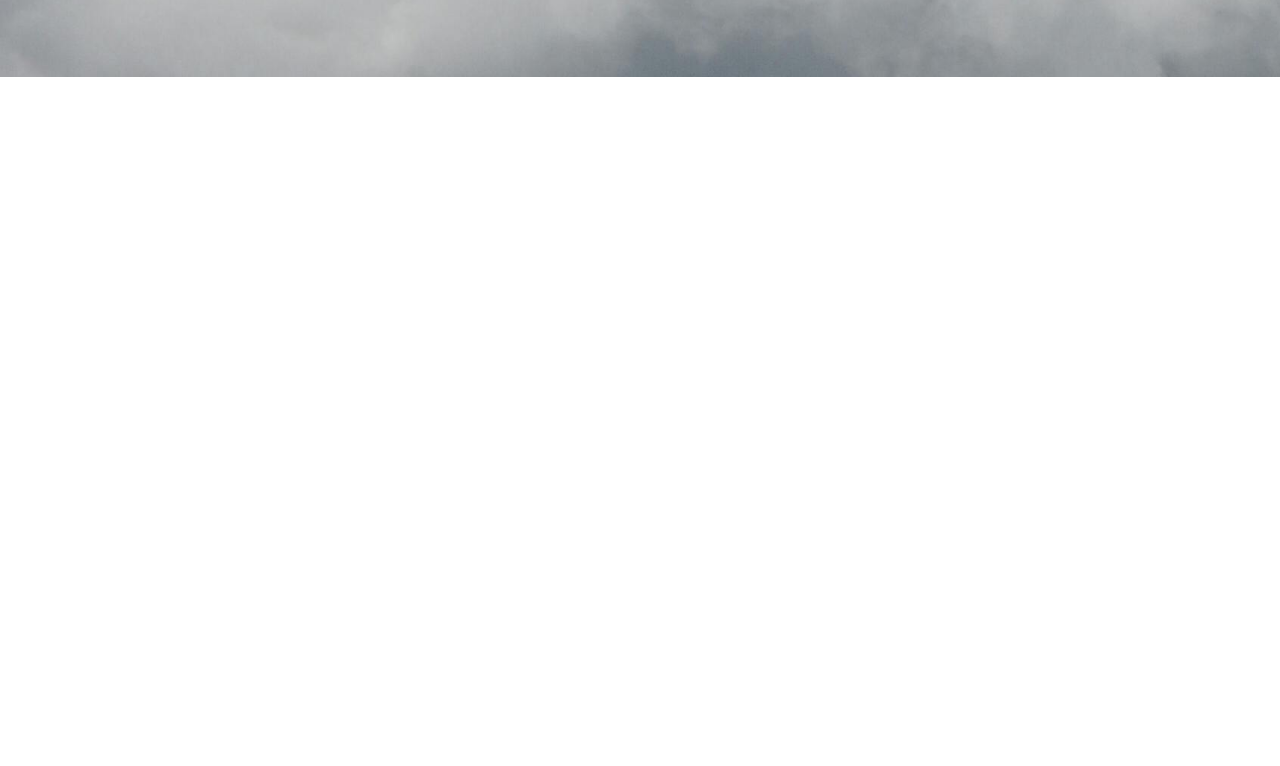
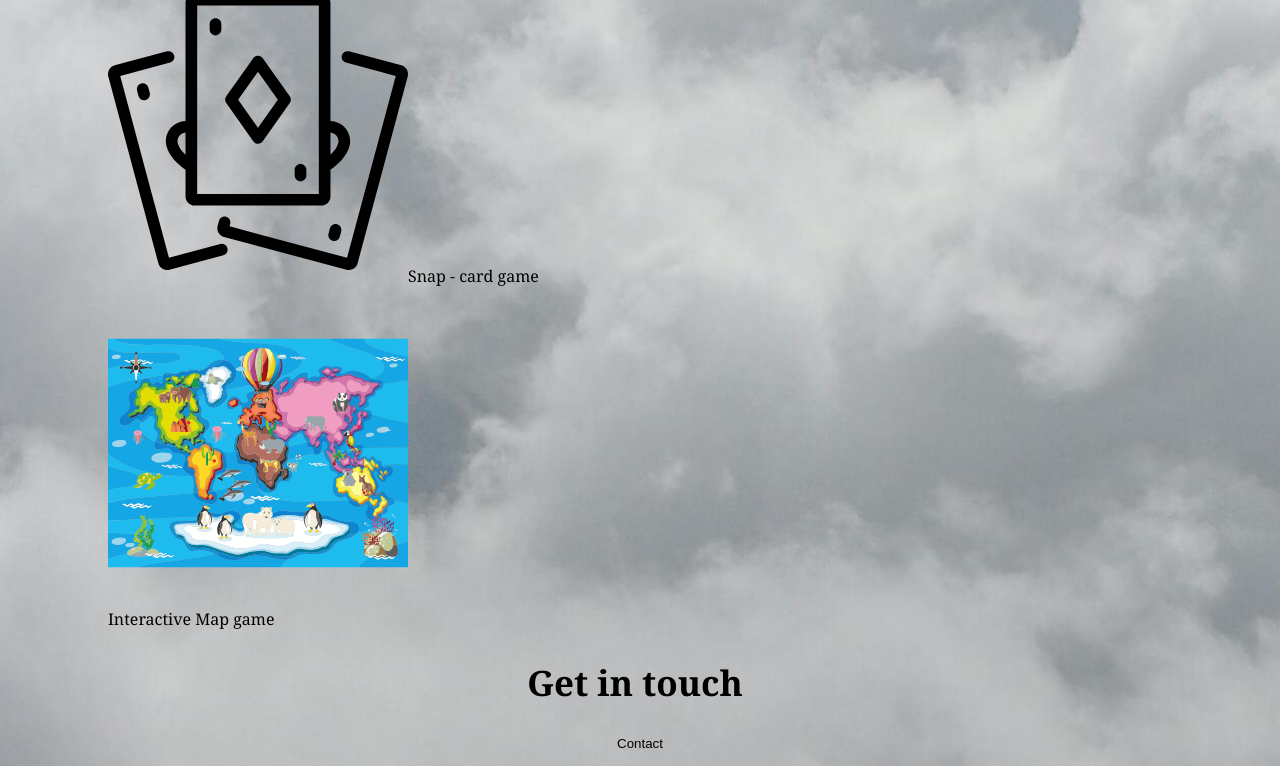
Before and after one commit to CarlaKeresztesi/web-project, a plain HTML site: page index.html in a window 1280 px wide. Shown: the part 2344-3110 px from the top of the page. Before the commit the page ends 2421 px from the top, so only its background shows below. Drawn offline with Linux system fonts and the light colour scheme.

Commit message:
Added svgs for portfolio

```diff
--- a/index.html
+++ b/index.html
@@ -13,9 +13,9 @@
         </div>
         <nav class="list">
             <ul>
-                <li class="About"><a href="#about">About</a></li>
-                <li class="Portfolio"><a href="https://github.com/CarlaKeresztesi">Portfolio</a></li>
-                <li class="Contact"><a href=mailto:carlakeresztesi@gmail.com>Contact</a></li>
+                <li><a href="#about">About</a></li>
+                <li><a href="#portfolio">Portfolio</a></li>
+                <li><a href=mailto:carlakeresztesi@gmail.com>Contact</a></li>
             </ul>
         </nav>
     </header>
@@ -48,7 +48,9 @@
         </section>
         <section id class="technical">
             <h3 class="technical__skills">Skills</h3>
+            <p>Key technical skills and tools I have learned to use through the intensive _nology training program:</p>
             <div class="skills__icon">
+            <div class="skills__icon--row">
                 <figure>
                     <img class="skills__icon__dim" src="/images/Git.svg"/>
                     <figcaption class="skill__icon___caption">Git</figcaption>
@@ -85,6 +87,8 @@
                     <img class="skills__icon__dim" src="/images/javascript.svg"/>
                     <figcaption class="skill__icon___caption">JavaScript</figcaption>
                 </figure>
+            </div>
+            <div class="skills__icon--row">
                 <figure>
                     <img class="skills__icon__dim" src="/images/typescript.svg"/>
                     <figcaption class="skill__icon___caption">TypeScript</figcaption>
@@ -118,26 +122,38 @@
                     <figcaption class="skill__icon___caption">MySQL</figcaption>
                 </figure>
             </div>
+            </div>
         </section>
-        <section id class="projects">
-            <h3 class="projects__heading">Portfolio</h3>
-            <p class="projects">  // images with links here / </p>
+        <section id class="portfolio">
+            <h3 class="portfolio__heading">Portfolio</h3>
+
+            <figure>
+                <img class="" src="/images/playingCards.svg" width="300" height="300/>
+                <figcaption class="">Snap - card game</figcaption>
+            </figure>
+
+            <figure>
+                <img class="" src="/images/map.svg" width="300" height="300"/>
+                <figcaption class="">Interactive Map game</figcaption>
+            </figure>
+
+            <p class="portfolio"> </p>
         </section>
         <section id class="contact">
             <h1 class="contact__text">Get in touch</h1>
-            <button class="contact"><a href=mailto:carlakeresztesi@gmail.com>Contact</button>
+            <button class="contact"><a href="mailto:carlakeresztesi@gmail.com">Contact</button>
         </section>
     </main>
     <footer>
         <nav class="image">
             <ul>
-                <li class="image1">
-                    <img src="C:\Users\carla\OneDrive\Desktop\Linkedin logo.png" width="20" height="20">
-                    <a class="link1" href="https://www.linkedin.com/in/carlakeresztesi/">
+                <li>
+                    <img src="/images/linkedin-svgrepo-com.svg" width="55" height="55">
+                    <a href="https://www.linkedin.com/in/carlakeresztesi/"></a>
                 </li>
                 <li class="image2">
-                    <img a href="">
-                    <a href="FB Link" class="fab fa-facebook"></a>
+                    <img src="/images/github-svgrepo-com.svg" width="55" height="55">
+                    <a href="https://github.com/CarlaKeresztesi"></a>
                 </li>
                 <li> </li>
             </ul>
--- a/styles.scss
+++ b/styles.scss
@@ -7,8 +7,19 @@ body {
     background-attachment: scroll; //*for the image to scroll with rest of page/
     font-style: normal;
     font-family: Georgia, 'Times New Roman', Times, serif;
+    padding-top: 80px;
 }
 header {
+    position: fixed;
+    height: 60px;
+    line-height: 60px;
+    top: 0;
+    left: 0;
+    width: 100%;
+    background-color: rgba(255, 255, 255, 0.9);
+    z-index: 1000;
+    padding: 15px 20px;
+    box-shadow: 0px 4px 6px rgba(0, 0, 0, 0.1);
     display: flex;
     flex-direction: row;
     justify-content: space-between;//*spaced evenly, 1st item at start, last at end/
@@ -110,7 +121,7 @@ a:active {
         height: 70%;
         width: 70%;
     }
-    .projects__heading {
+    .portfolio__heading {
         font-family: Georgia, serif;
         font-size: 30px;
     }
@@ -134,7 +145,7 @@ a:active {
 //* screens larger than mobile/
 @media only screen and (min-width: 601px) {
     body {
-       padding: 60px;
+       padding-top: 80px;
     }
     .title {
         display: block;
@@ -187,33 +198,48 @@ a:active {
     .technical {
         text-align: center;
         padding: 2rem;
+        //font-size: ;
 
         &__skills {
-        font-size: 1.8rem;
+        font-size: 35px; //1.8rem;
+        padding-right: 10px;
         font-weight: bold;
         margin-bottom: 1rem;
+        width: 60px;
+        padding-bottom: 10px;
+        font-family: Georgia;
+
         }
      }
 
     .skills__icon {
         display: flex;
-        flex-wrap: wrap; // Allows wrapping to new lines if needed
-        justify-content: center; // Centers the icons
-        gap: 1.5rem; // Space between items
-        max-width: 800px; // Adjust based on design
+        flex-direction: row;
+        flex-wrap: wrap;
+        justify-content: center;
+        gap: 1.5rem;
+        max-width: 1000px;
         margin: 0 auto;
 
+        &--row {
+            display: flex;
+            justify-content: center;
+            gap: 1.5rem;
+            flex-wrap: wrap;
+        }
+
         figure {
-             display: flex;
-             flex-direction: column;
-             align-items: center;
-             text-align: center;
-             width: auto; //80px; // Ensures a uniform size
+            display: flex;
+            flex-direction: column;
+            align-items: center;
+            text-align: center;
+            min-width: 60px;
         }
 
         &__dim {
             width: 50px;
-            height: auto;
+            height: 50px;
+            object-fit: contain;
         }
 
         .skill__icon___caption {
@@ -221,27 +247,18 @@ a:active {
             margin-top: 0.5rem;
             color: #333;
         }
+
     }
 
 
-//     }
-//     &__caption {
-//         display: flex;
-//         justify-content: center;
-//         font-family: Georgia, 'Times New Roman', Times, serif;
-//         font-size: 20px;
-//         font-weight: 700;
-//         margin-top: 20px;
-//     }
-//         padding-bottom: 60px;
-// }
-    .projects__heading {
+    .portfolio__heading {
         padding-right: 10px;
         width: 60px;
         padding-bottom: 10px;
         font-family: Georgia;
         font-size: 35px;
-        }
+    }
+
     .contact__text {
         text-align: center;
         padding-right: 10px;
@@ -254,4 +271,27 @@ a:active {
         background-color: transparent;
         border: none;
     }
+.footer {
+    ul {
+            list-style-type: none;
+            margin: 0;
+            padding: 20px;
+            display: flex;
+            justify-content: space-between;
+            align-items: flex-end;
+            margin-right: auto;
+            gap: 35px;
+        }
+
+        ul li {
+            background-color: transparent;
+            border: 20px;
+            color: inherit;
+            display: flex;
+            justify-content: space-between;
+        }
 }
+
+
+
+}
```
Also changed, not shown: images/folderbold.svg (added), images/foldergrey.svg (added), images/github-svgrepo-com.svg (added), images/linkedin-svgrepo-com.svg (added), images/map.svg (added), images/playingCards.svg (added), images/portfolio-svgrepo-com.svg (added).
